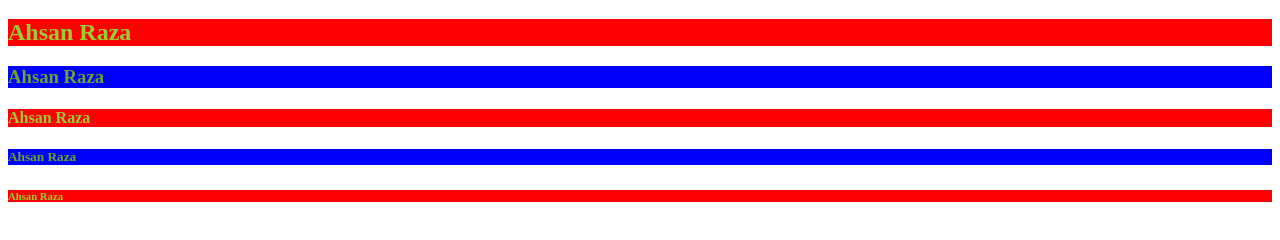
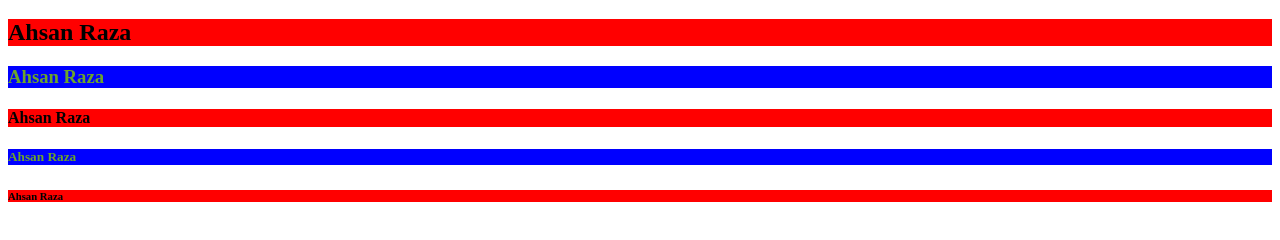
Before and after one commit to ahsan569/my-site11, a plain HTML site: page index.html in a window 1280 px wide. Shown: the part 178-418 px from the top of the page. Drawn offline with Linux system fonts and the light colour scheme.

Commit message:
Update index.html

```diff
--- a/index.html
+++ b/index.html
@@ -5,7 +5,7 @@
   <style type="text/css">
 h1,h3,h5{ background-color:blue; color: rgb(108, 165, 42);}
 
-h2,h4,h6{ background-color:red; color: yellowgreen;}
+h2,h4,h6{ background-color:red; color: black;}
 
 
 
```
